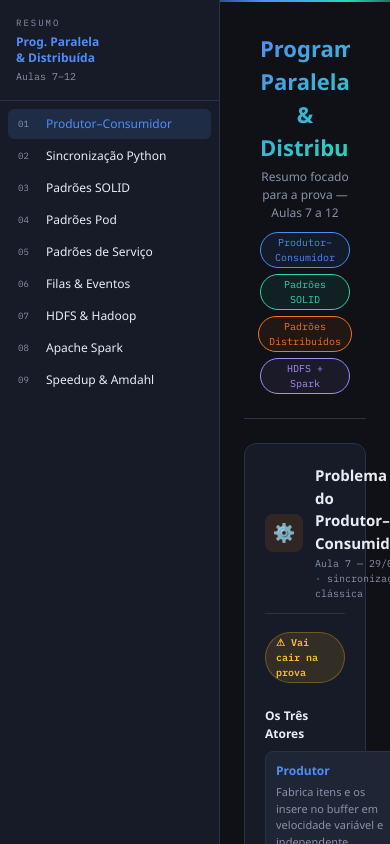
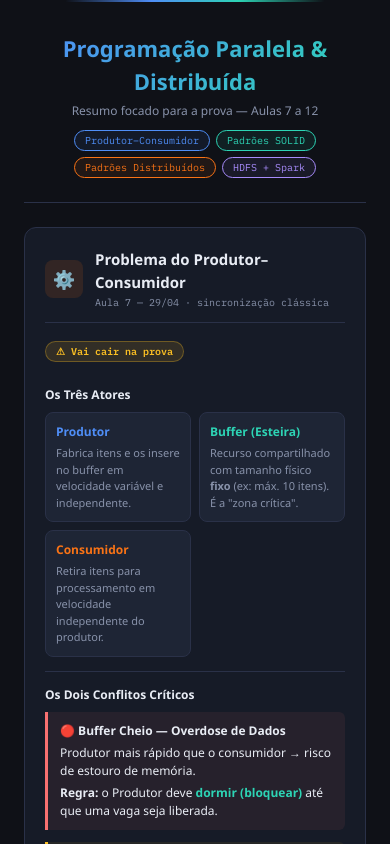
Before and after one commit to lucasfeva/calculadora-nota, a Next.js app: page /programacao-paralela/p2 in a window 390 px wide. Built offline with nearby package versions, Linux system fonts and the light colour scheme.

Commit message:
feat: ocultar navegação lateral em telas pequenas

```diff
--- a/src/app/programacao-paralela/p2/page.tsx
+++ b/src/app/programacao-paralela/p2/page.tsx
@@ -1534,6 +1534,7 @@ export default function ResumoPararela() {
         body { background: #0f1117; color: #e8ecf4; font-family: 'Segoe UI', system-ui, sans-serif; }
         pre { white-space: pre-wrap; word-break: break-all; }
         p { margin-bottom: 0; }
+        @media (max-width: 640px) { .sidebar-nav { display: none !important; } }
       `}</style>
 
       <div
@@ -1548,7 +1549,7 @@ export default function ResumoPararela() {
       >
         {/* SIDEBAR */}
         <nav
-          className="hidden md:block"
+          className="sidebar-nav"
           style={{
             width: 220,
             flexShrink: 0,
```
